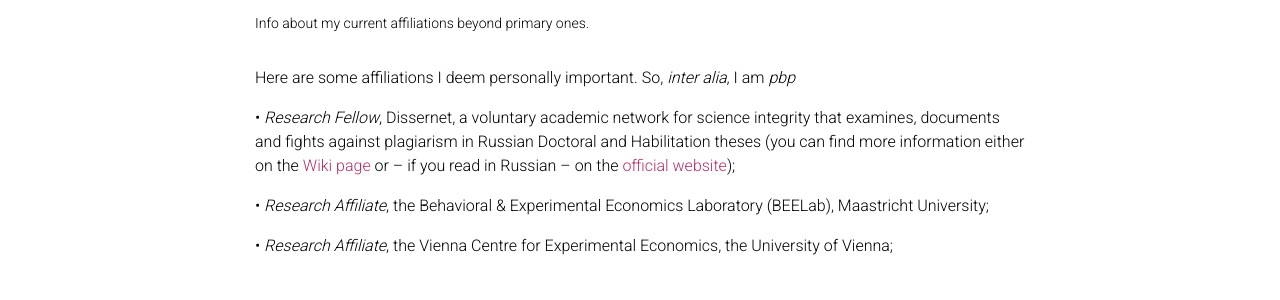
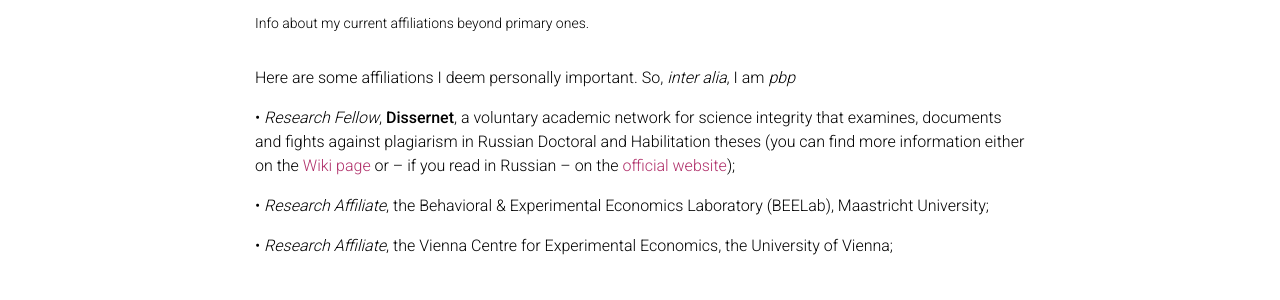
Before and after one commit to egorbronnikov/egorbronnikov.github.io, a Jekyll site: the page built from _pages/affiliations.md, in a window 1280 px wide. Shown: the part 148-448 px from the top of the page. Built offline with Jekyll 4.4.1, drawn with Linux system fonts in a browser that asks for light colours; comment, search, counter and statistics services are not loaded; a style sheet for code colours, icons or effects is not loaded.

```diff
--- a/_pages/affiliations.md
+++ b/_pages/affiliations.md
@@ -7,7 +7,7 @@ nav: false
 ---
 Here are some affiliations I deem personally important. So, <i>inter alia</i>, I am  <i>pbp</i>
 
-&#x2022; <i>Research Fellow</i>,  Dissernet, a voluntary academic network for science integrity that examines, documents and fights against plagiarism in Russian Doctoral and Habilitation theses (you can find more information either on the [Wiki page](https://en.wikipedia.org/wiki/Dissernet) or -- if you read in Russian -- on the [official website](https://www.dissernet.org/));
+&#x2022; <i>Research Fellow</i>,  **Dissernet**, a voluntary academic network for science integrity that examines, documents and fights against plagiarism in Russian Doctoral and Habilitation theses (you can find more information either on the [Wiki page](https://en.wikipedia.org/wiki/Dissernet) or -- if you read in Russian -- on the [official website](https://www.dissernet.org/));
 
 &#x2022; <i>Research Affiliate</i>, the Behavioral & Experimental Economics Laboratory (BEELab), Maastricht University;
 
```
